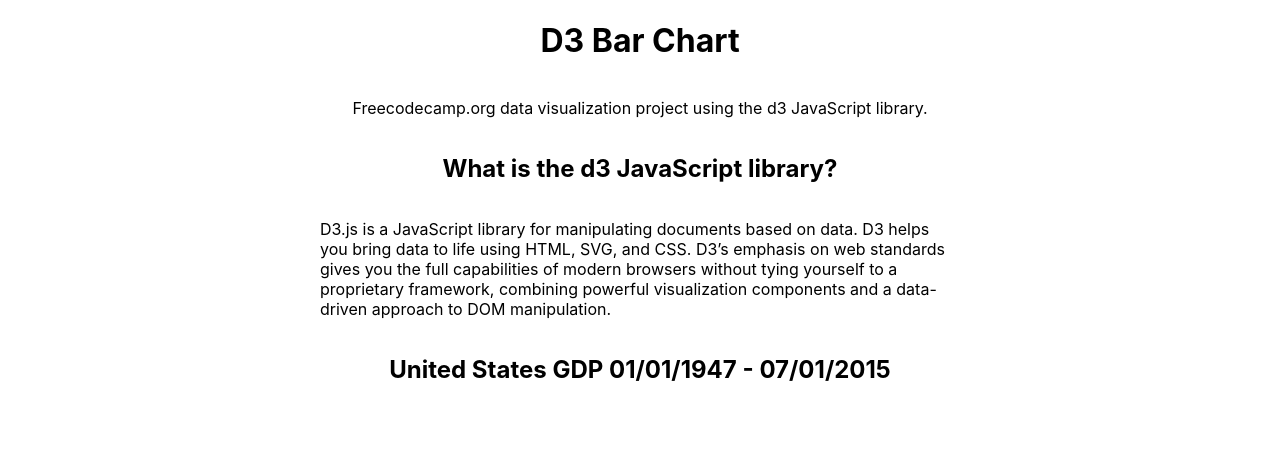
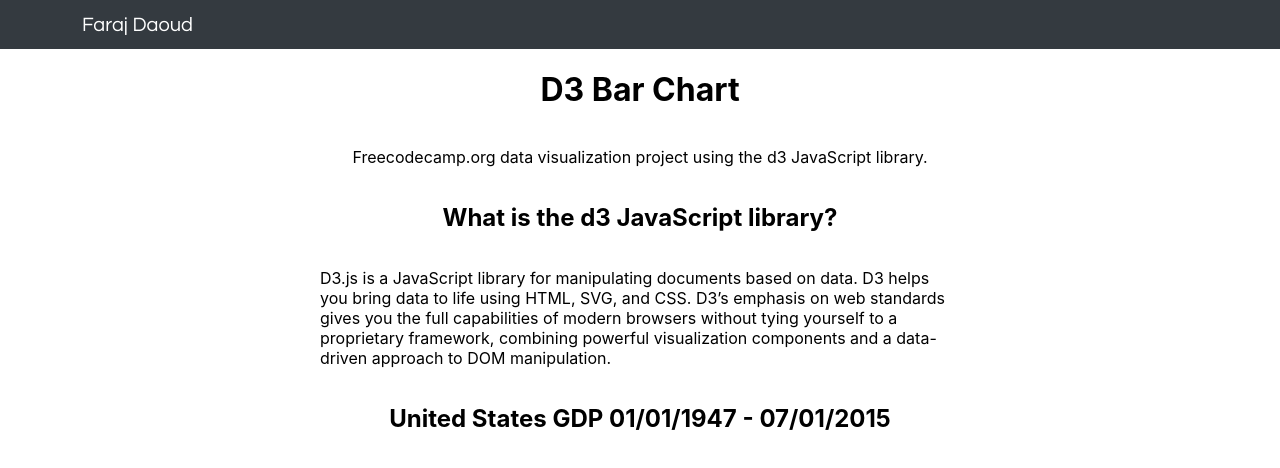
Before and after one commit to FarajDaoud/D3-Bar-Chart, a React app: page public/index.html in a window 1280 px wide. Built offline with nearby package versions, Linux system fonts and the light colour scheme; no server answers.

Commit message:
added navbar

```diff
--- a/public/index.html
+++ b/public/index.html
@@ -2,14 +2,19 @@
 <html lang="en">
   <head>
     <meta charset="utf-8">
-    <link rel="shortcut icon" href="%PUBLIC_URL%/favicon.ico">
+    <link rel="shortcut icon" href="/favicon.ico">
     <meta name="viewport" content="width=device-width, initial-scale=1, shrink-to-fit=no">
     <meta name="theme-color" content="#000000">
     <title>Data Visualization D3 Bar Chart</title>
+    <meta name="description" content="Faraj Daoud freecodecamp data visualization project bar chart">
+    <meta name="author" content="Faraj Daoud">
   </head>
   <body>
     <main>
       <header>
+        <nav id="nav">
+            <a class="navbar-brand" href="https://farajdaoud.com">Faraj Daoud</a>
+        </nav>
         <h1>D3 Bar Chart</h1>
         <p>Freecodecamp.org data visualization project using the d3 JavaScript library.</p>
       </header>
--- a/src/index.css
+++ b/src/index.css
@@ -28,6 +28,29 @@
   align-items: center;
 }
 
+#nav {
+  display: flex;
+  width: 100%;
+  height: 49px;
+  background-color: rgb(52, 58, 64);
+  justify-content: flex-start;
+  align-items: center;
+}
+
+#nav a {
+  color: white;
+  display: flex;
+  line-height: inherit;
+  white-space: nowrap;
+  text-decoration: none;
+  background-color: initial;
+  box-sizing: border-box;
+  cursor: pointer;
+  font: 20px Century Gothic,Futura,sans-serif;
+  text-align: left;
+  padding-left: 82px;
+}
+
 section {
   width: 100%;
   display: flex;
@@ -49,6 +72,5 @@
   width: 150px;
   height: 50px;
   padding: 2px;
-  top: 100%;
   background: lightblue;
 }
```
